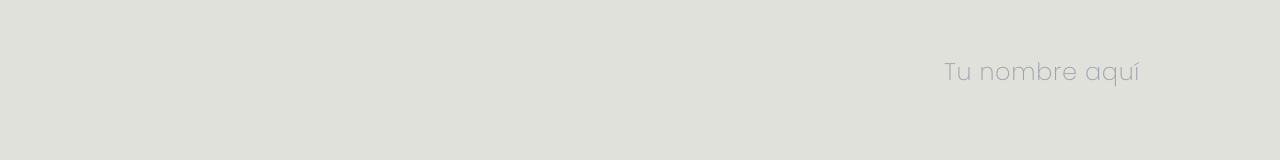
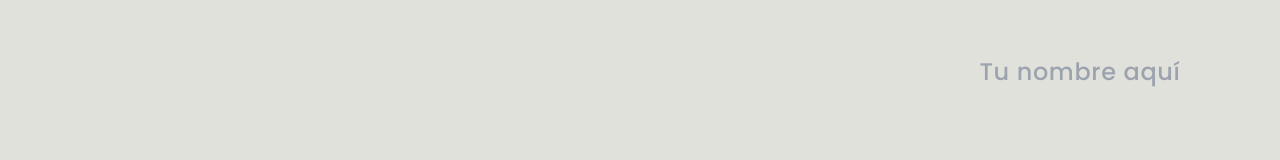
Before and after one commit to Dev-Santi/photographer_portfolio, a Next.js app: page / in a window 1280 px wide. Shown: the top 160 px of the page. Built offline with nearby package versions, Linux system fonts and the light colour scheme.

Commit message:
prolijando

```diff
--- a/src/components/Header/index.tsx
+++ b/src/components/Header/index.tsx
@@ -12,7 +12,7 @@ export default function Header() {
         className={`${poppins.className} text-right mt-4 text-xl font-extralight mb-10 lg:text-2xl lg:m-10`}
       >
         <input
-          className='bg-transparent w-[18rem] p-2'
+          className='bg-transparent font-medium text-blue-500 p-2 placeholder:text-center w-full text-center md:w-[18rem]'
           type='text'
           placeholder='Tu nombre aquí'
         />
--- a/src/components/Projects/index.tsx
+++ b/src/components/Projects/index.tsx
@@ -2,6 +2,7 @@ import Image from "next/image";
 import Link from "next/link";
 import works from "@/works";
 import AnimationWrap from "../AnimationWrap";
+import { FiExternalLink } from "react-icons/fi";
 import "animate.css";
 
 export default function Projects() {
@@ -19,6 +20,7 @@ export default function Projects() {
           return (
             <AnimationWrap key={work.link}>
               <div className='relative cursor-pointer border-2 border-blue-300 p-2'>
+                <FiExternalLink className='text-white text-3xl absolute' />
                 <Link href={work.link}>
                   <Image src={work.image} alt='' width={300} height={300} />
                   <div className='absolute inset-0 flex flex-col p-4 text-center items-center justify-center opacity-0 transition-all hover:backdrop-blur-[1px] hover:bg-[#000000a9] hover:opacity-100 text-white'>
```
